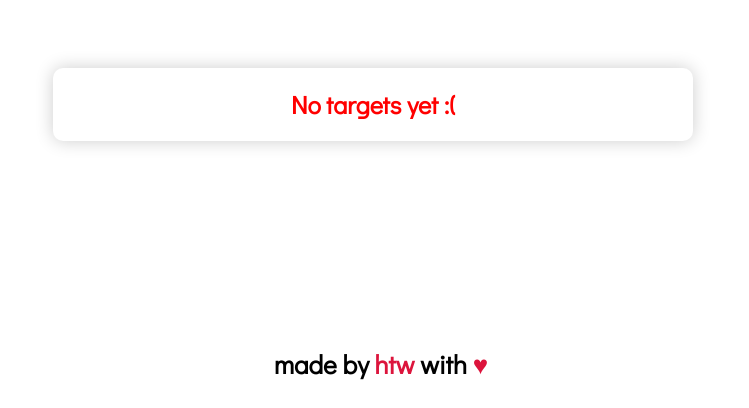
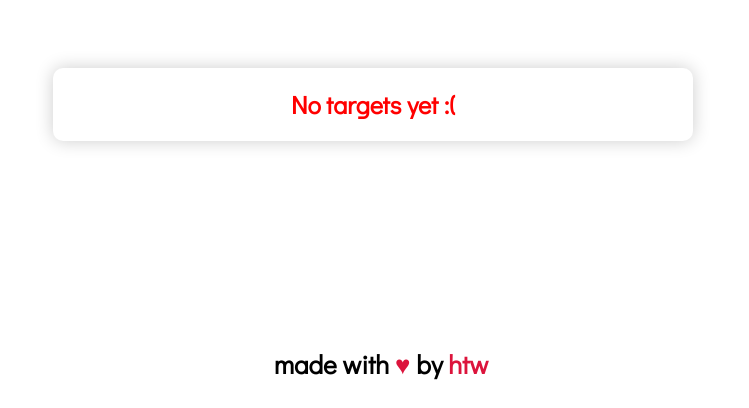
Before and after one commit to htw-lamer111/xss-vuln, a plain HTML site: page web/index.html in a window 1280 px wide. Shown: the part 392-800 px from the top of the page, without its empty margins (267-1016 px from the left). Drawn offline with Linux system fonts and the light colour scheme; a web font is replaced by a local one.

Commit message:
Update index.html

```diff
--- a/web/index.html
+++ b/web/index.html
@@ -17,7 +17,7 @@
 </body>
 <footer>
 
-<div class="fm"><h1>made by <a href="https://github.com/htw-lamer111" style="text-decoration:none;"><span style="color: #DC143C;">htw</span></a> with<span style="color: #DC143C;"> ♥</span></h1></div>
+<div class="fm"><h1>made with<span style="color: #DC143C;"> ♥</span> by <a href="https://github.com/htw-lamer111" style="text-decoration:none;"><span style="color: #DC143C;">htw</span></a></h1></div>
 </footer>
 <script>
         document.addEventListener("DOMContentLoaded", function() {
```
